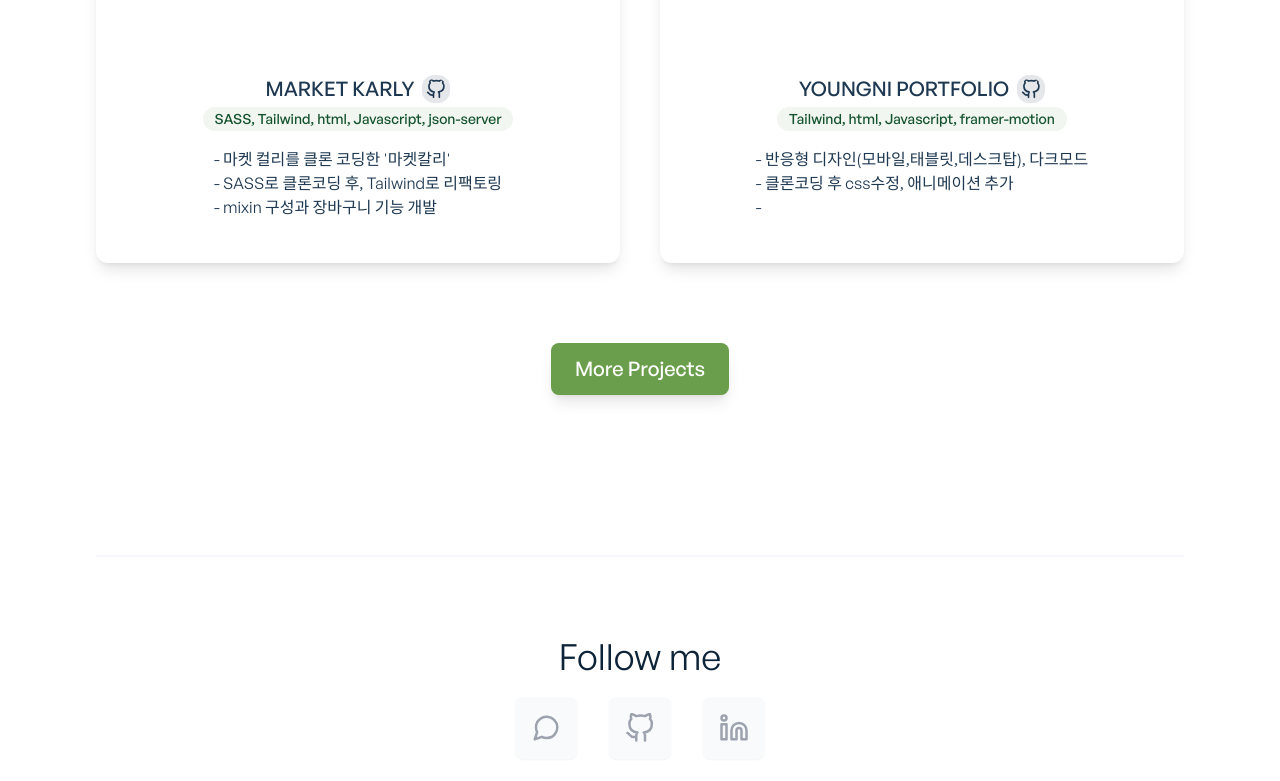
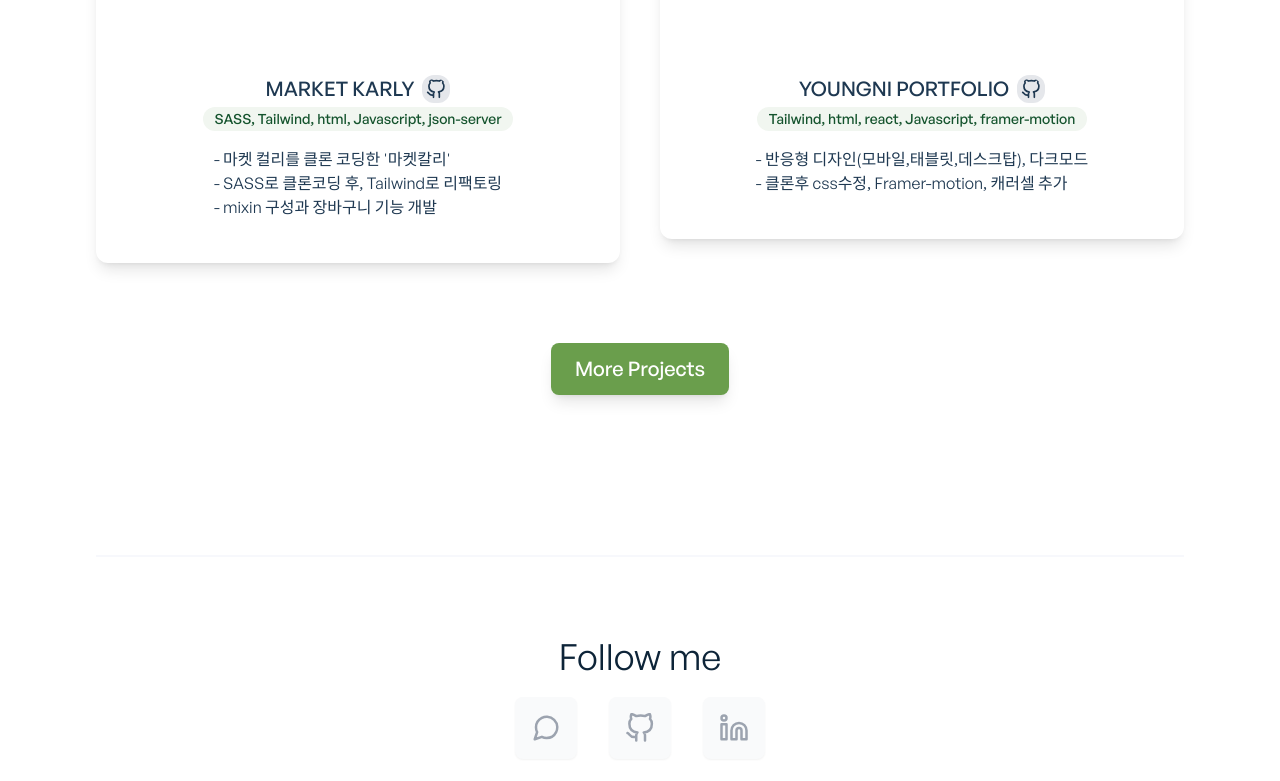
Before and after one commit to youngniiiiii/portfolio-react, a React (Vite) app: page /projects in a window 1280 px wide. Shown: the part 1369-2150 px from the top of the page. Built offline with nearby package versions, Linux system fonts and the light colour scheme.

Commit message:
feat : port-4 내용수정

```diff
--- a/src/data/projects.js
+++ b/src/data/projects.js
@@ -47,10 +47,10 @@ export const projectsData = [
     img: project4,
     href: 'https://portfolio-youngni.vercel.app/',
     intro: '반응형 디자인(모바일,태블릿,데스크탑), 다크모드 ',
-    details: '클론코딩 후 css수정, 애니메이션 추가',
-    description: '-',
-    technologies: 'Tailwind, html, Javascript, framer-motion',
-    github: 'https://github.com/youngniiiiii/',
+    details: '클론후 css수정, Framer-motion, 캐러셀 추가',
+    description: '',
+    technologies: 'Tailwind, html, react, Javascript, framer-motion',
+    github: 'https://github.com/youngniiiiii/portfolio-react',
     alt: '프로젝트',
   },
 ];
```
